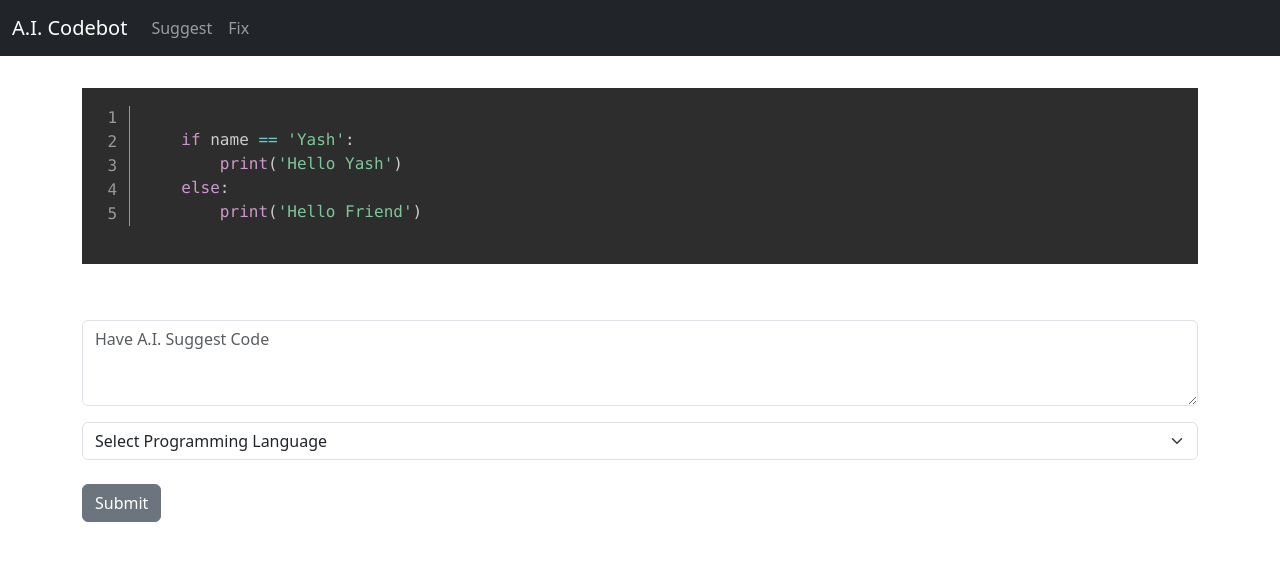
After one commit to yashjaneshwar/Django-AI-Codebot, a Django app: page /suggest/ in a window 1280 px wide. The commit adds this page. Shown: the top 561 px of the page. Run offline with Django 4.2, Linux system fonts and the light colour scheme.

Commit message:
Added suggestion page and created suggestion request

```diff
--- a/codebotApp/templates/navbar.html
+++ b/codebotApp/templates/navbar.html
@@ -1,14 +1,17 @@
 <nav class="navbar navbar-expand-lg navbar-dark bg-dark">
 	<div class="container-fluid">
-	  <a class="navbar-brand" href="#">A.I. Codebot</a>
+	  <a class="navbar-brand" href="{% url 'home' %}">A.I. Codebot</a>
 	  <button class="navbar-toggler" type="button" data-bs-toggle="collapse" data-bs-target="#navbarSupportedContent" aria-controls="navbarSupportedContent" aria-expanded="false" aria-label="Toggle navigation">
 		<span class="navbar-toggler-icon"></span>
 	  </button>
 	  <div class="collapse navbar-collapse" id="navbarSupportedContent">
 		<ul class="navbar-nav me-auto mb-2 mb-lg-0">
 		  <li class="nav-item">
-			<a class="nav-link" href="#">Link</a>
-		  </li>
+				<a class="nav-link" href="{% url 'suggest' %}">Suggest</a>
+			</li>
+			<li>
+				<a class="nav-link" href="{% url 'home' %}">Fix</a>
+			</li>
 		</ul>
 	  </div>
 	</div>
--- /dev/null
+++ b/codebotApp/templates/suggest.html
@@ -0,0 +1,63 @@
+{% extends 'base.html' %}
+
+{% block content %}
+
+{% if response %}
+
+
+<pre>
+<code class="line-numbers language-{{lang}}">
+{{response}}
+</code>
+</pre>
+<br><br>
+
+	<form method="POST" action="{% url 'home' %}">
+		{% csrf_token %}
+		<div class="mb-3">
+			<textarea class="form-control" name="code" placeholder="Have A.I. Suggest Code" rows="3">{{code}}</textarea>
+		</div>
+
+		<select class="form-select" name="lang">
+			<option selected>Select Programming Language</option>
+			{% for lang in lang_list %}
+			<option value="{{lang}}">{{lang}}</option>
+			{% endfor %}
+		</select>
+		<br>
+
+
+
+{% else %}
+
+
+<pre>
+<code class="line-numbers language-python">
+	if name == 'Yash':
+		print('Hello Yash')
+	else:
+		print('Hello Friend')
+</code>
+</pre>
+<br><br>
+
+<form method="POST" action="{% url 'home' %}">
+	{% csrf_token %}
+	<div class="mb-3">
+		<textarea class="form-control" name="code" placeholder="Have A.I. Suggest Code" rows="3"></textarea>
+	</div>
+
+	<select class="form-select" name="lang">
+		<option selected>Select Programming Language</option>
+		{% for lang in lang_list %}
+		<option value="{{lang}}">{{lang}}</option>
+		{% endfor %}
+	</select>
+	<br>
+
+{% endif %}
+
+	<button type="submit" class="btn btn-secondary">Submit</button>
+
+	{% endblock %}
+</form>
--- a/codebotApp/urls.py
+++ b/codebotApp/urls.py
@@ -3,4 +3,5 @@ from . import views
 
 urlpatterns = [
     path('', views.home, name='home'),
+    path('suggest/', views.suggest, name='suggest'),
 ]
--- a/codebotApp/views.py
+++ b/codebotApp/views.py
@@ -46,3 +46,49 @@ def home(request):
 
 
     return render(request, 'home.html', {'lang_list': lang_list})
+
+
+def suggest(request):
+    lang_list = ['c', 'clike', 'cpp', 'csharp', 'css', 'dart', 'django', 'docker', 'go','html', 'java', 'javascript', 'json', 'json5', 'jsx', 'markup', 'markup-templating', 'perl', 'php', 'plsql', 'powershell', 'python', 'regex', 'sql', 'tsx', 'typescript', 'yaml']
+
+    if request.method == "POST":
+        code = request.POST['code']
+        lang = request.POST['lang']
+
+        if lang == "Select Programming Language":
+            messages.success(request, 'Hey! You forgot to pick a programming language...')
+            return render(request, 'suggest.html', {'lang_list':lang_list, 'response':code, 'code':code, 'lang':lang})
+        else:
+
+            # OpenAI Key
+            openai.api_key = "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"
+
+            # Create OpenAI Instance
+            openai.Model.list()
+
+            # Make an OpenAI Request
+            try:
+                response = openai.Completion.create(
+                    engine = 'text-davinci-003',
+                    prompt = f"Respond only with code. {code}",
+                    temperature = 0,
+                    max_tokens = 1000,
+                    top_p = 1.0,
+                    frequency_penalty = 0.0,
+                    presence_penalty = 0.0
+                )
+
+                # Parse the response
+                response = (response['choices'][0]['text']).strip()
+
+                return render(request, 'suggest.html', {'lang_list': lang_list, 'response': response, 'lang': lang})
+
+
+
+            except Exception as e:
+
+                return render(request, 'suggest.html', {'lang_list': lang_list, 'response': e, 'lang': lang})
+
+
+
+    return render(request, 'suggest.html', {'lang_list': lang_list})
```
